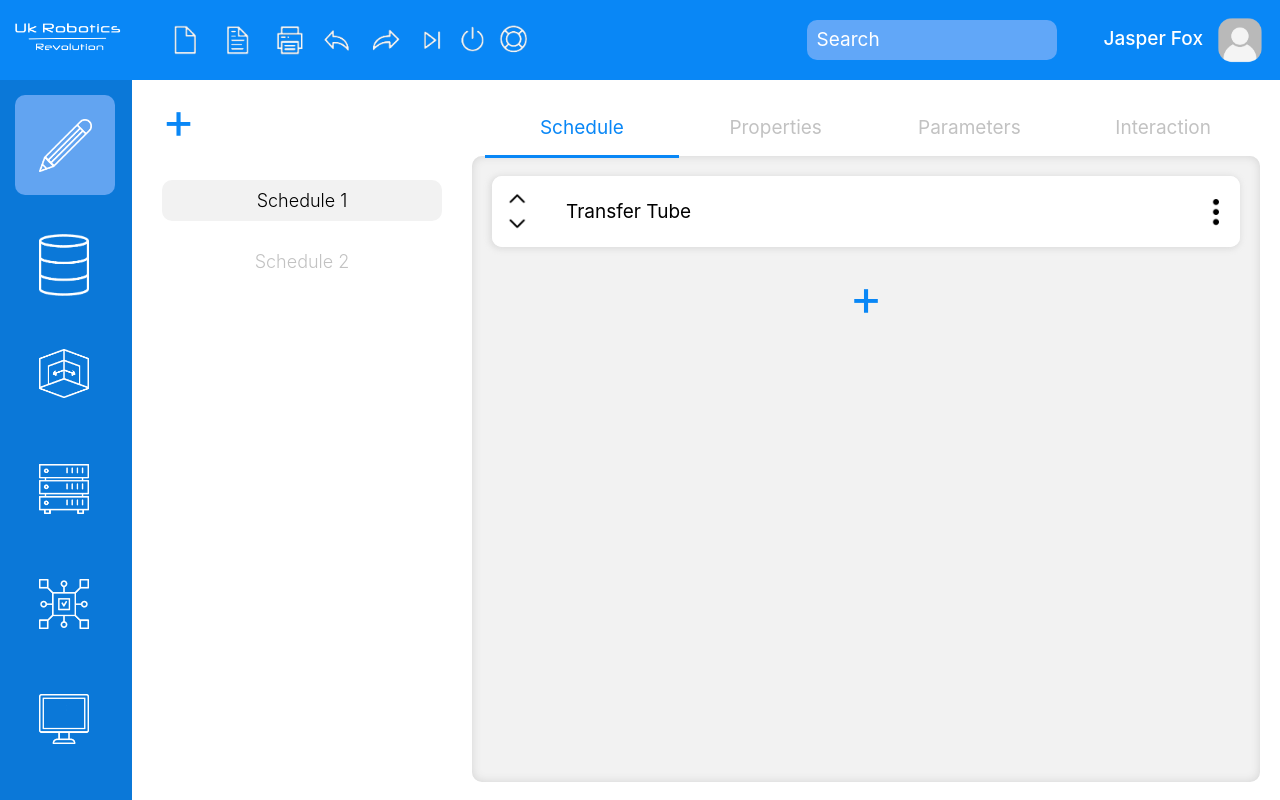
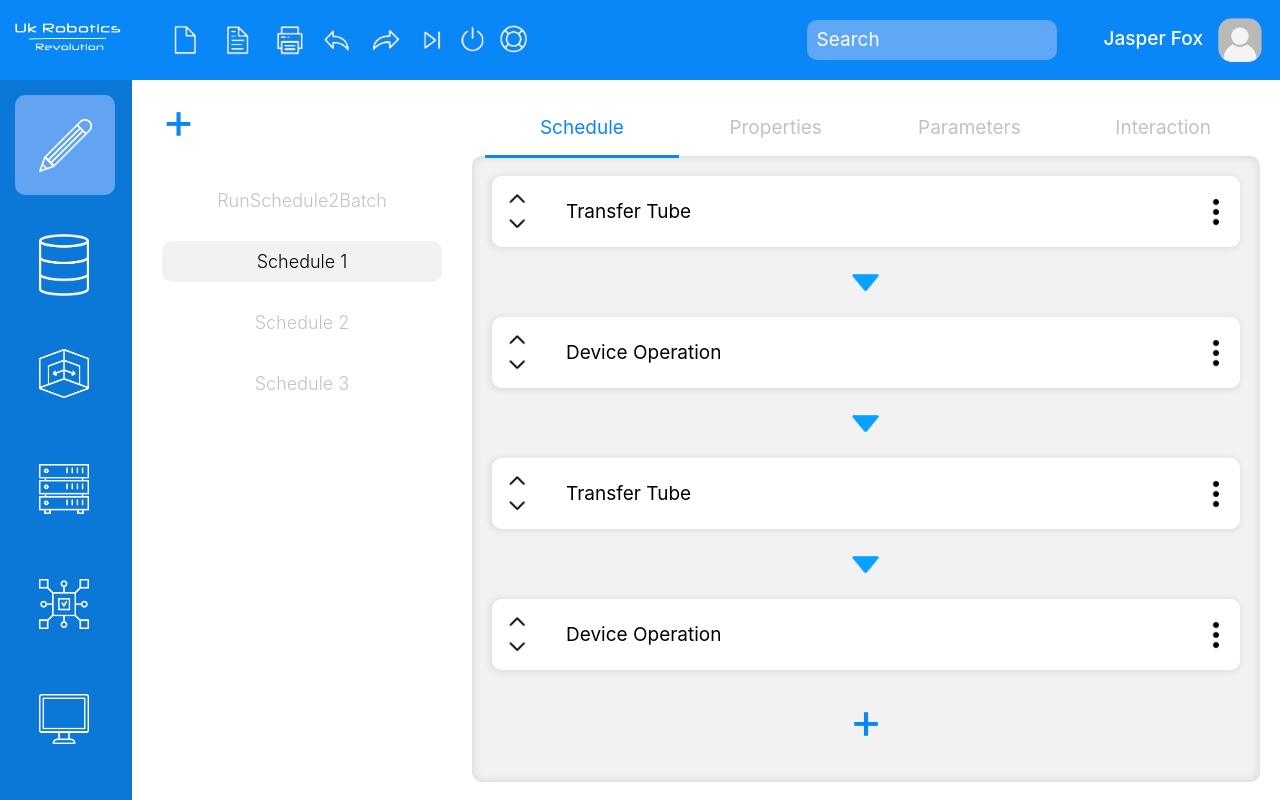
Before and after one commit to F0xhopper/RoboNXT-ui, a React (Create React App) app: page / in a window 1280 px wide. Built offline with nearby package versions, Linux system fonts and the light colour scheme.

Commit message:
last couple touches

```diff
--- a/src/App.js
+++ b/src/App.js
@@ -1,24 +1,59 @@
+import { useState } from "react";
+// Components
 import HeaderBar from "./components/header-bar";
-import ScheduleSelector from "./components/schedule-editor/ScheduleSelector";
 import Navigator from "./components/navigator-bar";
 import ScheduleEditor from "./components/schedule-editor";
-import { useState } from "react";
-
+/**
+ * The app wrapper
+ *  @returns {JSX.Element}
+ */
 function App() {
   const [currentlyOpenSchedules, setCurrentlyOpenSchedules] =
-    useState("Schedule 1");
+    useState("Schedule 1"); // - The name of the schedule currently open
 
   const [schedules, setSchedules] = useState([
-    { name: "Schedule 1", operations: [{ operation: "Transfer Tube" }] },
+    {
+      name: "RunSchedule2Batch",
+      operations: [
+        { operation: "Transfer Tube" },
+        { operation: "Device Operation" },
+        { operation: "Start Next Schedule Thread" },
+        { operation: "Loop" },
+        { operation: "Break Loop" },
+        { operation: "Transfer Tube" },
+        { operation: "Device Operation" },
+      ],
+    },
+    {
+      name: "Schedule 1",
+      operations: [
+        { operation: "Transfer Tube" },
+        { operation: "Device Operation" },
+        { operation: "Transfer Tube" },
+        { operation: "Device Operation" },
+      ],
+    },
     {
       name: "Schedule 2",
       operations: [
+        { operation: "Transfer Tube" },
+        { operation: "Loop" },
         { operation: "Break Loop" },
-        { operation: "Break Loop" },
-        { operation: "Break Loop" },
+        { operation: "Transfer Tube" },
+        { operation: "Start Next Schedule Thread" },
+        { operation: "Device Operation" },
       ],
     },
-  ]);
+
+    {
+      name: "Schedule 3",
+      operations: [
+        { operation: "Transfer Tube" },
+        { operation: "Start Next Schedule Thread" },
+        { operation: "Device Operation" },
+      ],
+    },
+  ]); // - The data objects of each schedule
   return (
     <div className="App">
       <HeaderBar />
--- a/src/components/header-bar/AccountInfo.js
+++ b/src/components/header-bar/AccountInfo.js
@@ -1,3 +1,4 @@
+// Image
 import accountIcon from "/Users/edenphillips/Desktop/Projects/uk_robotics/src/Images/account-icon.png";
 /**
  * The non-functional account details with name and profile image
--- a/src/components/header-bar/SystemLogo.js
+++ b/src/components/header-bar/SystemLogo.js
@@ -1,3 +1,4 @@
+// Image
 import logo from "/Users/edenphillips/Desktop/Projects/uk_robotics/src/Images/company-branding.png";
 /**
  * The systems / company logo
--- a/src/components/header-bar/ToolBar.js
+++ b/src/components/header-bar/ToolBar.js
@@ -1,3 +1,4 @@
+// Image
 import toolBar from "/Users/edenphillips/Desktop/Projects/uk_robotics/src/Images/header-tools.png";
 /**
  * The unfunctional header tool bar
--- a/src/components/header-bar/index.js
+++ b/src/components/header-bar/index.js
@@ -1,3 +1,4 @@
+// Components
 import SystemLogo from "./SystemLogo";
 import ToolBar from "./ToolBar";
 import SearchBar from "./SearchBar";
--- a/src/components/navigator-bar/index.js
+++ b/src/components/navigator-bar/index.js
@@ -1,20 +1,20 @@
+import { useState } from "react";
+// Images
 import penIcon from "/Users/edenphillips/Desktop/Projects/uk_robotics/src/Images/navigator-bar-icons/Icon__0000_Layer-7.png";
 import storageIcon from "/Users/edenphillips/Desktop/Projects/uk_robotics/src/Images/navigator-bar-icons/Icon__0003_Layer-4.png";
 import objectIcon from "/Users/edenphillips/Desktop/Projects/uk_robotics/src/Images/navigator-bar-icons/Icon__0001_Layer-6.png";
 import deviceIcon from "/Users/edenphillips/Desktop/Projects/uk_robotics/src/Images/navigator-bar-icons/Icon__0004_Layer-3.png";
 import eventIcon from "/Users/edenphillips/Desktop/Projects/uk_robotics/src/Images/navigator-bar-icons/Icon__0005_Layer-1.png";
 import screenIcon from "/Users/edenphillips/Desktop/Projects/uk_robotics/src/Images/navigator-bar-icons/Icon__0002_Layer-5.png";
-import { useState } from "react";
 /**
  * The left side navigator bar
  * A tool tip appears when hovering over each icon
  * @returns {JSX.Element}
  */
-
 const Navigator = () => {
   const [position, setPosition] = useState({ x: 0, y: 0 }); // - Position of mouse
 
-  const [showText, setShowText] = useState(false); // - Boolean for if the mouse is currently over an icon triggering to show text
+  const [showText, setShowText] = useState(false); // - Boolean for if the mouse is currently over an icon
 
   const [hoverText, setHoverText] = useState(); //  -  The text that is displayed on hover
   /**
--- a/src/components/schedule-editor/CreateOperation.js
+++ b/src/components/schedule-editor/CreateOperation.js
@@ -1,3 +1,4 @@
+// Images
 import deviceOpertion from "/Users/edenphillips/Desktop/Projects/uk_robotics/src/Images/operation-icons/device-operation.png";
 import tranferIcon from "/Users/edenphillips/Desktop/Projects/uk_robotics/src/Images/operation-icons/transfer-plate.png";
 import breakLoopIcon from "/Users/edenphillips/Desktop/Projects/uk_robotics/src/Images/operation-icons/break-loop.png";
--- a/src/components/schedule-editor/IndividualOperation.js
+++ b/src/components/schedule-editor/IndividualOperation.js
@@ -1,3 +1,4 @@
+// Images
 import arrowUp from "/Users/edenphillips/Desktop/Projects/uk_robotics/src/Images/up-arrow.png";
 import arrowDown from "/Users/edenphillips/Desktop/Projects/uk_robotics/src/Images/down-arrow.png";
 import hamburgerMenu from "/Users/edenphillips/Desktop/Projects/uk_robotics/src/Images/hamburger-menu.png";
--- a/src/components/schedule-editor/ScheduleSelector.js
+++ b/src/components/schedule-editor/ScheduleSelector.js
@@ -31,7 +31,7 @@ const ScheduleSelector = (props) => {
       ]);
       // Closes the create schedule input
       setCreatingSchedule(false);
-      // Sets input to default os when opened again doesn't show previous text
+      // Sets input to default so when opened again doesn't show previous text
       setScheduleInput("");
     }
   }
--- a/src/components/schedule-editor/index.js
+++ b/src/components/schedule-editor/index.js
@@ -1,9 +1,11 @@
+import { useState, useEffect } from "react";
+// Componenets
 import ScheduleEditorHeader from "./Header";
+import ScheduleSelector from "./ScheduleSelector";
 import CreateOperaiton from "./CreateOperation";
 import IndividualOperaiton from "./IndividualOperation";
+// Image
 import operationDirection from "/Users/edenphillips/Desktop/Projects/uk_robotics/src/Images/operation-direction.png";
-import { useState, useEffect } from "react";
-import ScheduleSelector from "./ScheduleSelector";
 /**
  * The schedule editor wrapper
  * Encompases the schedule selector, each inidivual operation of the open schedule and the create operation tool if in create mode
--- a/src/index.js
+++ b/src/index.js
@@ -3,9 +3,9 @@ import ReactDOM from 'react-dom/client';
 import './index.css';
 import App from './App';
 
-
-
+// Creating a root element using ReactDOM.createRoot method
 const root = ReactDOM.createRoot(document.getElementById('root'));
+// Rendering the main application component wrapped in React.StrictMode
 root.render(
   <React.StrictMode>
     <App />
```
Lines whose indentation alone changed are shown as unchanged.
